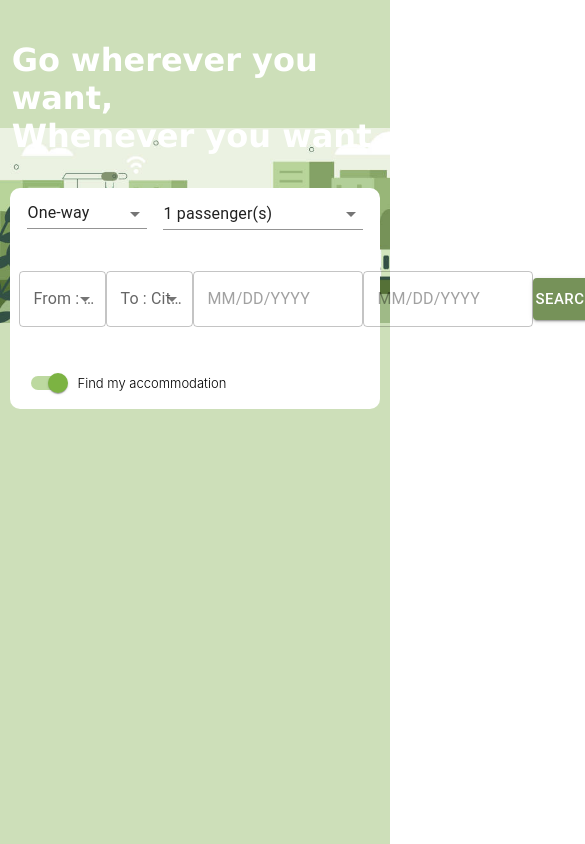
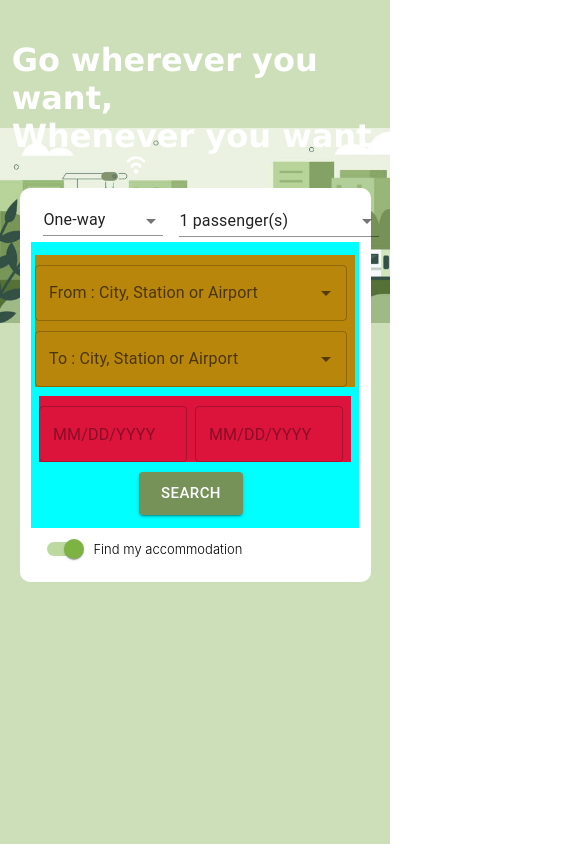
Before and after one commit to TheoVilleneuve/searchBar-autocomplete, a Next.js app: page / in a window 390 px wide. Shown: the whole page, 585 px wide, since content can reach past the window. Built offline with nearby package versions, Linux system fonts and the light colour scheme; no server answers.

Commit message:
media queries pour affichage sur petit écran & debug des suggestions de destinations en fonction du départ

```diff
--- a/components/SearchBar.js
+++ b/components/SearchBar.js
@@ -15,6 +15,7 @@ import { lightGreen } from "@mui/material/colors";
 import { alpha, styled } from "@mui/material/styles";
 
 import Button from "@mui/material/Button";
+import { DepartureBoard } from "@mui/icons-material";
 
 export default function searchBar() {
   const [options, setOptions] = useState([]);
@@ -38,18 +39,9 @@ export default function searchBar() {
   const [seniorCount, setSeniorCount] = useState(0);
   const [nbOfPassengers, setNbOfPassengers] = useState(1);
 
-  useEffect(() => {
-    console.log("NUM OF PASSENGERS IS", nbOfPassengers);
-  }, [nbOfPassengers]);
-
-
   const handleChange = (event) => {
     setOneOrRound(event.target.value);
   };
-
-//   useEffect(() => {
-//     console.log("SELECTED DEPARTURE DATE IS", selectedDepartureDate);
-//   }, [selectedDepartureDate]);
 
   //Au chargement de la page, les options de villes sont les 5 plus recherchées
   useEffect(() => {
@@ -64,8 +56,7 @@ export default function searchBar() {
               name: opt.unique_name,
             };
           });
-          setOptions([...formattedOptions]);
-          setArrivalOptions([...formattedOptions]);
+          setOptions(formattedOptions);
         }
       });
   }, []);
@@ -73,32 +64,8 @@ export default function searchBar() {
   //A partir de la ville de départ, top 5 des destinations
 
   useEffect(() => {
-    // console.log("DEPARTURE IS", departure);
-    // console.log("DEPARTURECITY IS", departureCity);
-
-    fetch(`https://api.comparatrip.eu/cities/popular/from/${departureCity}/5`)
-      .then((response) => response.json())
-      .then((data) => {
-        if (data.result) {
-          let formattedTopDestinations = data.map((opt, i) => {
-            return {
-              label: opt.local_name,
-              id: opt.city_id,
-              name: opt.unique_name,
-            };
-          });
-          setTopDestinations([...formattedTopDestinations]);
-        }
-      });
-  }, [departure]);
-
-//   useEffect(() => {
-//     console.log("OPTIONS ARE", options);
-//   }, [options]);
-
-//   useEffect(() => {
-//     console.log("TOP DESTINATIONS ARE", topDestinations);
-//   }, [topDestinations]);
+    console.log("departure city updated", departureCity);
+  }, [departureCity]);
 
   //Switch component
   const GreenSwitch = styled(Switch)(({ theme }) => ({
@@ -146,8 +113,10 @@ export default function searchBar() {
                   id="decrementBtn"
                   onClick={() =>
                     adultCount > 0
-                    ? (setAdultCount(adultCount - 1), setNbOfPassengers(nbOfPassengers - 1))
-                    : (setAdultCount(adultCount), setNbOfPassengers(nbOfPassengers))
+                      ? (setAdultCount(adultCount - 1),
+                        setNbOfPassengers(nbOfPassengers - 1))
+                      : (setAdultCount(adultCount),
+                        setNbOfPassengers(nbOfPassengers))
                   }
                 >
                   -
@@ -179,8 +148,10 @@ export default function searchBar() {
                   id="decrementBtn"
                   onClick={() => {
                     youthCount > 0
-                        ? (setYouthCount(youthCount - 1), setNbOfPassengers(nbOfPassengers - 1))
-                        : (setYouthCount(youthCount), setNbOfPassengers(nbOfPassengers))
+                      ? (setYouthCount(youthCount - 1),
+                        setNbOfPassengers(nbOfPassengers - 1))
+                      : (setYouthCount(youthCount),
+                        setNbOfPassengers(nbOfPassengers));
                   }}
                 >
                   -
@@ -213,8 +184,10 @@ export default function searchBar() {
                   id="decrementBtn"
                   onClick={() => {
                     seniorCount > 0
-                        ? (setSeniorCount(seniorCount - 1), setNbOfPassengers(nbOfPassengers - 1))
-                        : (setSeniorCount(seniorCount), setNbOfPassengers(nbOfPassengers));
+                      ? (setSeniorCount(seniorCount - 1),
+                        setNbOfPassengers(nbOfPassengers - 1))
+                      : (setSeniorCount(seniorCount),
+                        setNbOfPassengers(nbOfPassengers));
                   }}
                 >
                   -
@@ -239,22 +212,27 @@ export default function searchBar() {
             <div value={nbOfPassengers} className={styles.counterContainer}>
               {nbOfPassengers} passenger(s)
             </div>
-
           </Select>
         </FormControl>
       </div>
 
       <div className={styles.autocompleteContainer}>
+        <div className={styles.inputContainer}>
           <Autocomplete
             value={departure}
-          onChange={(event, newValue) => {
-            setDeparture(newValue.label);
-            setDepartureCity(newValue.name);
-          }}
             disablePortal
             options={options}
-          sx={{ width: 280 }}
+            sx={{
+              marginTop: "10px",
+              marginRight: 1,
+              width: {
+                xs: "80vw",
+                sm: "80vw",
+                md: "50%",
+              },
+            }}
             inputValue={departure}
+            //   Utilisation de la route pour autocomplete
             onInputChange={(event, newInputValue) => {
               fetch(
                 `https://api.comparatrip.eu/cities/autocomplete/?q=${newInputValue}/`
@@ -263,9 +241,36 @@ export default function searchBar() {
                 .then((data) => {
                   if (data) {
                     let formattedOptions = data.map((opt, i) => {
-                    return { label: opt.local_name, id: opt.city_id };
+                      return {
+                        label: opt.local_name,
+                        id: opt.city_id,
+                        name: opt.unique_name,
+                      };
                     });
                     setOptions([...formattedOptions]);
+                  }
+                });
+            }}
+            onChange={(event, newValue) => {
+              console.log("NEW VALUE IS", newValue);
+              setDeparture(newValue.label);
+              setDepartureCity(newValue.name);
+
+              fetch(
+                `https://api.comparatrip.eu/cities/popular/from/${newValue.name}/5`
+              )
+                .then((response) => response.json())
+                .then((data) => {
+                  if (data) {
+                    console.log("OPTIONS ARE", data);
+                    let formattedTopDestinations = data.map((opt, i) => {
+                      return {
+                        label: opt.local_name,
+                        id: opt.city_id,
+                        name: opt.unique_name,
+                      };
+                    });
+                    setArrivalOptions(formattedTopDestinations);
                   }
                 });
             }}
@@ -281,7 +286,15 @@ export default function searchBar() {
             }}
             disablePortal
             options={arrivalOptions}
-          sx={{ width: 280 }}
+            sx={{
+              marginTop: "10px",
+              marginRight: 1,
+              width: {
+                xs: "80vw",
+                sm: "80vw",
+                md: "50%",
+              },
+            }}
             inputValue={arrival}
             onInputChange={(event, newInputValue) => {
               fetch(
@@ -293,7 +306,7 @@ export default function searchBar() {
                     let formattedOptions = data.map((opt, i) => {
                       return { label: opt.local_name, id: opt.city_id };
                     });
-                  setArrivalOptions([...formattedOptions]);
+                    setArrivalOptions(formattedOptions);
                   }
                 });
             }}
@@ -301,6 +314,7 @@ export default function searchBar() {
               <TextField {...params} label="To : City, Station or Airport" />
             )}
           />
+        </div>
 
         <div className={styles.dateContainer}>
           <LocalizationProvider dateAdapter={AdapterDayjs}>
@@ -308,7 +322,13 @@ export default function searchBar() {
               value={selectedDepartureDate}
               onChange={(date) => setSelectedDepartureDate(date)}
               sx={{
-                width: 170,
+                marginTop: "10px",
+                marginRight: 1,
+                width: {
+                    xs: "50%",
+                    sm: "50%",
+                    md: "40%",
+                  },
               }}
             />
           </LocalizationProvider>
@@ -318,7 +338,13 @@ export default function searchBar() {
               value={selectedArrivalDate}
               onChange={(date) => setSelectedArrivalDate(date)}
               sx={{
-                width: 170,
+                marginTop: "10px",
+                marginRight: 1,
+                width: {
+                    xs: "50%",
+                    sm: "50%",
+                    md: "40%",
+                  },
               }}
             />
           </LocalizationProvider>
@@ -327,6 +353,8 @@ export default function searchBar() {
           size="large"
           variant="contained"
           sx={{
+            marginTop: "10px",
+                marginRight: 1,
             backgroundColor: "#769259",
             "&:hover": {
               backgroundColor: "#325547",
--- a/styles/SearchBar.module.css
+++ b/styles/SearchBar.module.css
@@ -12,7 +12,6 @@
 }
 
 .selectContainer {
-
   height: 5vh;
   width: 100%;
   padding: 1.3%;
@@ -20,6 +19,11 @@
   flex-direction: row;
   justify-content: flex-start;
   align-items: center;
+}
+
+.inputContainer {
+  width: 55%;
+  display: flex;
 }
 
 .autocompleteContainer {
@@ -71,7 +75,7 @@
   align-items: flex-start;
 }
 
-.categoryTicket{
+.categoryTicket {
   font-weight: 800;
   margin: 0;
   font-size: medium;
@@ -103,3 +107,50 @@
   background-color: #769259;
   color: white;
 }
+
+/* Affichage conditionné à la taille d'écran */
+@media screen and (max-width: 800px) {
+  .container {
+    background-color: white;
+    border-radius: 10px;
+    height: auto;
+    width: 90%;
+    padding: 3%;
+    margin-top: 20vh;
+    display: flex;
+    flex-direction: column;
+    justify-content: space-between;
+    align-items: center;
+  }
+
+  .autocompleteContainer {
+    background-color: aqua;
+    height: auto;
+    width: 100%;
+    padding: 4%;
+    display: flex;
+    flex-direction: column;
+    justify-content: flex-start;
+    align-items: center;
+  }
+
+  .inputContainer {
+    background-color: darkgoldenrod;
+    width: auto;
+    height: auto;
+    display: flex;
+    flex-direction: column;
+  }
+
+  .dateContainer {
+    margin-top: 3%;
+    background-color: crimson;
+    width: 80vw;
+    height: auto;
+    display: flex;
+    flex-direction: row;
+    justify-content: center;
+    align-items: center;
+  }
+
+}
```
Lines whose indentation alone changed are shown as unchanged.
